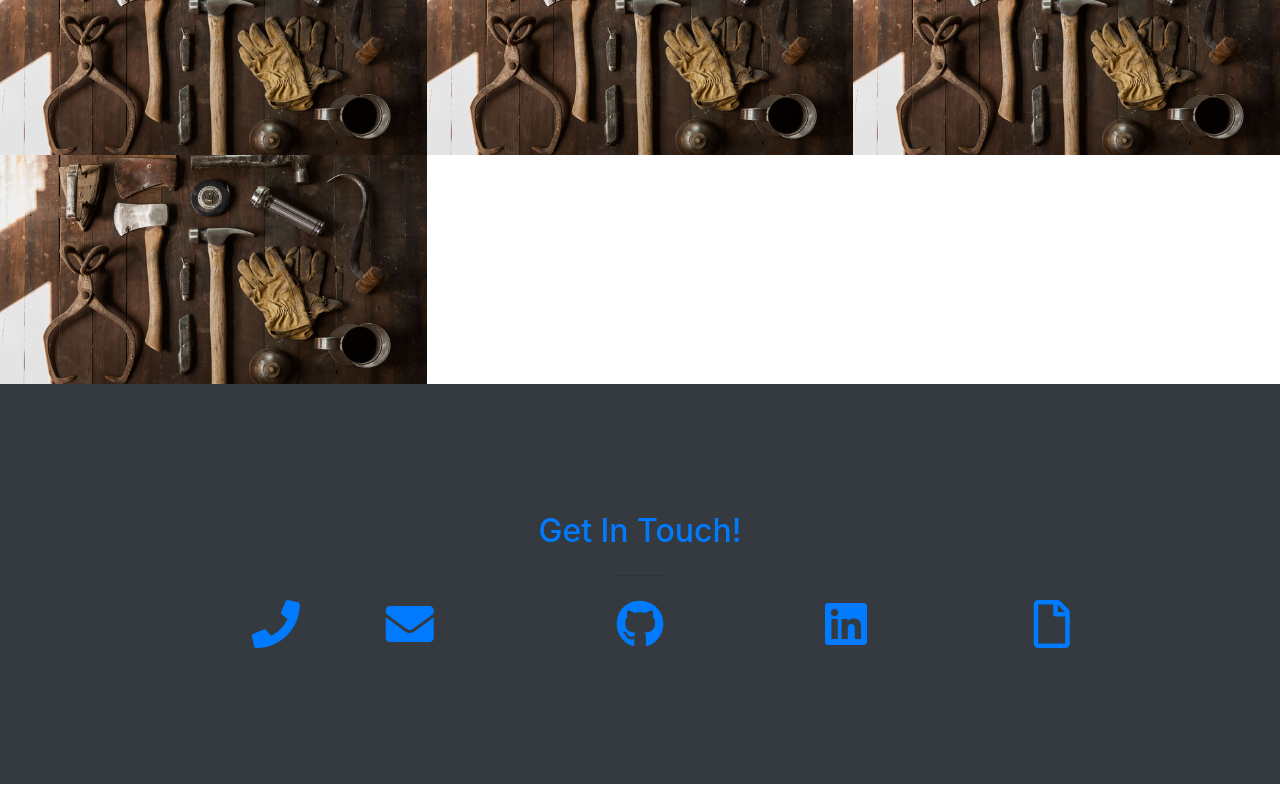
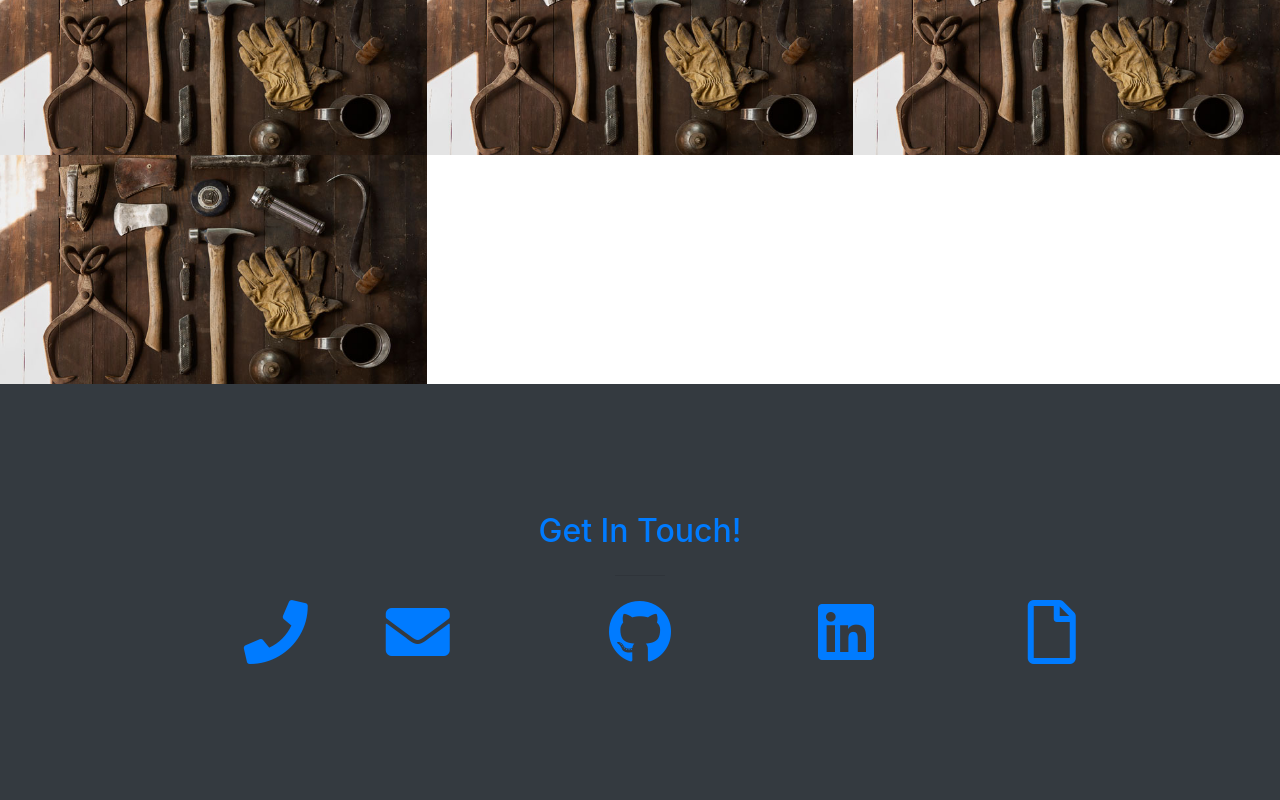
Before and after one commit to TJANGEL/Portfolio2, a website with bundled scripts: page index.html in a window 1280 px wide. Shown: the part 2645-3445 px from the top of the page. Built offline with nearby package versions, Linux system fonts and the light colour scheme.

Commit message:
updated html

```diff
--- a/index.html
+++ b/index.html
@@ -396,17 +396,17 @@
         <div class="row">
           <div class="col-lg-2 ml-auto text-center">
             <a id="phone" href="tel:6105171331"
-              ><i class="fas fa-phone fa-3x mb-2 sr-contact-2"></i
+              ><i class="fas fa-phone fa-4x mb-2 sr-contact-2"></i
             ></a>
           </div>
           <div class="col-lg-1 mr-auto">
             <a href="mailto:angeloni815@gmail.com" class="text-center">
-              <i class="fas fa-envelope fa-3x mb-2 sr-contact-2"></i
+              <i class="fas fa-envelope fa-4x mb-2 sr-contact-2"></i
             ></a>
           </div>
           <div class="col-lg-1 mr-auto ml-3 text-center">
             <a id="github" href="https://github.com/TJANGEL" target="_blank"
-              ><i class="fab fa-github fa-3x mb-2 sr-contact-2"></i
+              ><i class="fab fa-github fa-4x mb-2 sr-contact-2"></i
             ></a>
           </div>
           <div class="col-lg-1 mr-auto text-center">
@@ -414,7 +414,7 @@
               id="linkedIn"
               href="https://www.linkedin.com/in/thomas-angeloni-8740873b/"
               target="_blank"
-              ><i class="fab fa-linkedin fa-3x mb-2 sr-contact-2"></i>
+              ><i class="fab fa-linkedin fa-4x mb-2 sr-contact-2"></i>
             </a>
           </div>
           <div class="col-lg-1 mr-auto text-center">
@@ -423,7 +423,7 @@
               href="https://docs.google.com/document/d/1_oQzvuuOjFuJ_4uZYyW61be66WV4c8VI8tsdNfP6CFU/edit?usp=sharing"
               target="_blank"
             >
-              <i class="far fa-file fa-3x mb-2 sr-contact-2"></i>
+              <i class="far fa-file fa-4x mb-2 sr-contact-2"></i>
             </a>
           </div>
         </div>
```
